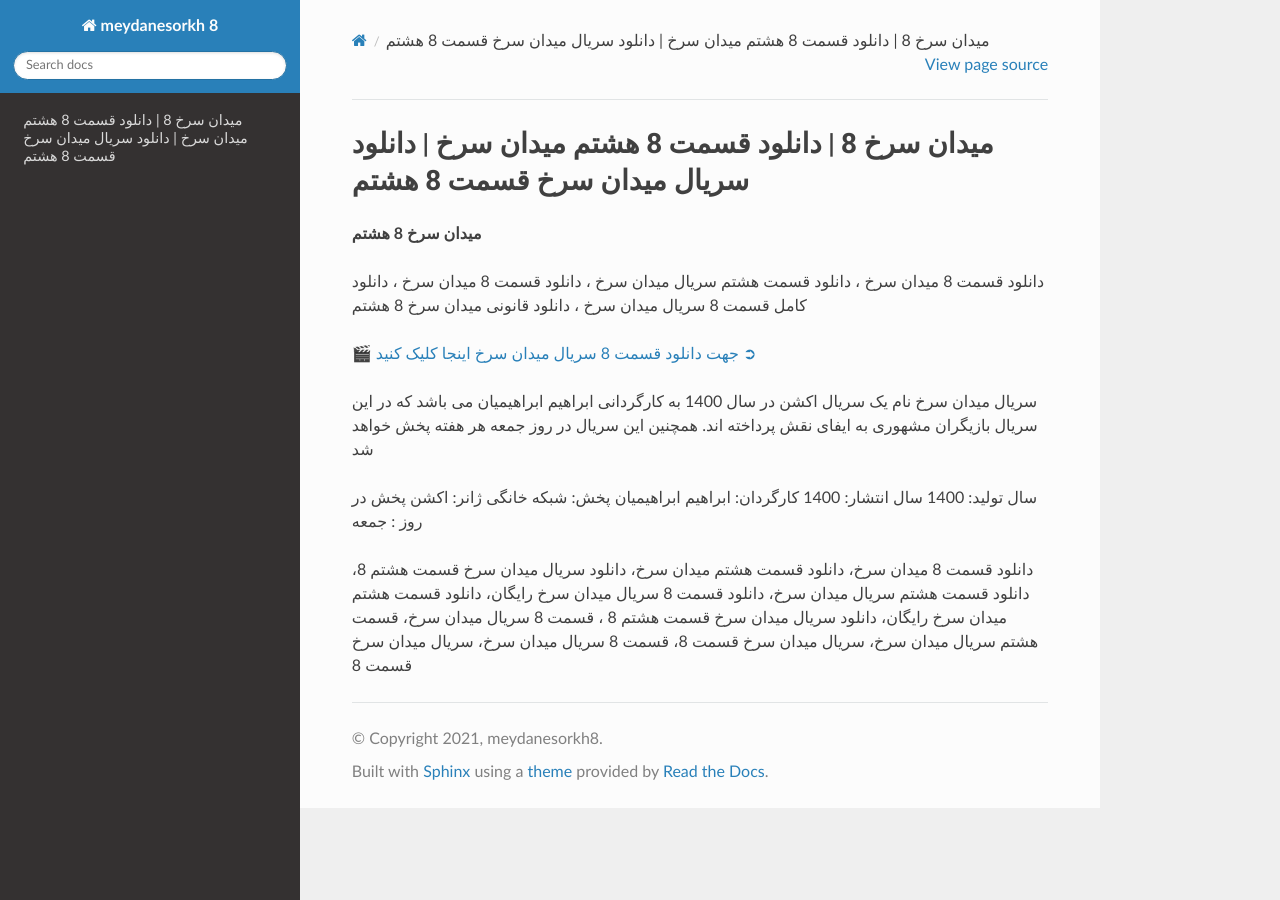
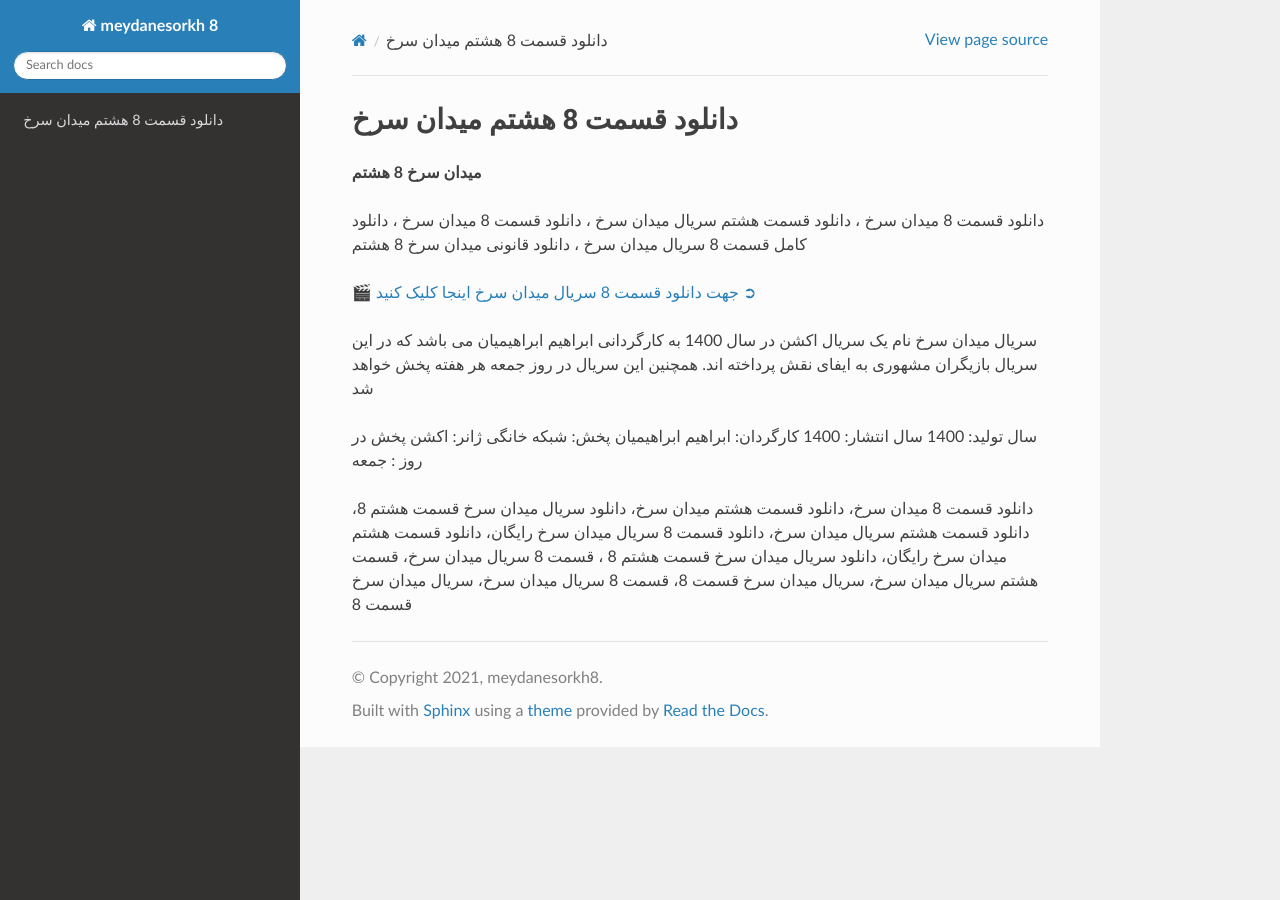
Before and after one commit to filmva/meydanesorkh8, a Sphinx documentation site: the page built from docs/source/index.rst, in a window 1280 px wide. Built offline with Sphinx 7.4.7 and the Read the Docs theme 2.0.0, drawn with Linux system fonts in a browser that asks for light colours.

Commit message:
Update index.rst

```diff
--- a/docs/source/index.rst
+++ b/docs/source/index.rst
@@ -1,4 +1,4 @@
-میدان سرخ 8 | دانلود قسمت 8 هشتم میدان سرخ | دانلود سریال میدان سرخ قسمت 8 هشتم
+دانلود قسمت 8 هشتم میدان سرخ
 ===================================
 
 **میدان سرخ 8 هشتم**
```
